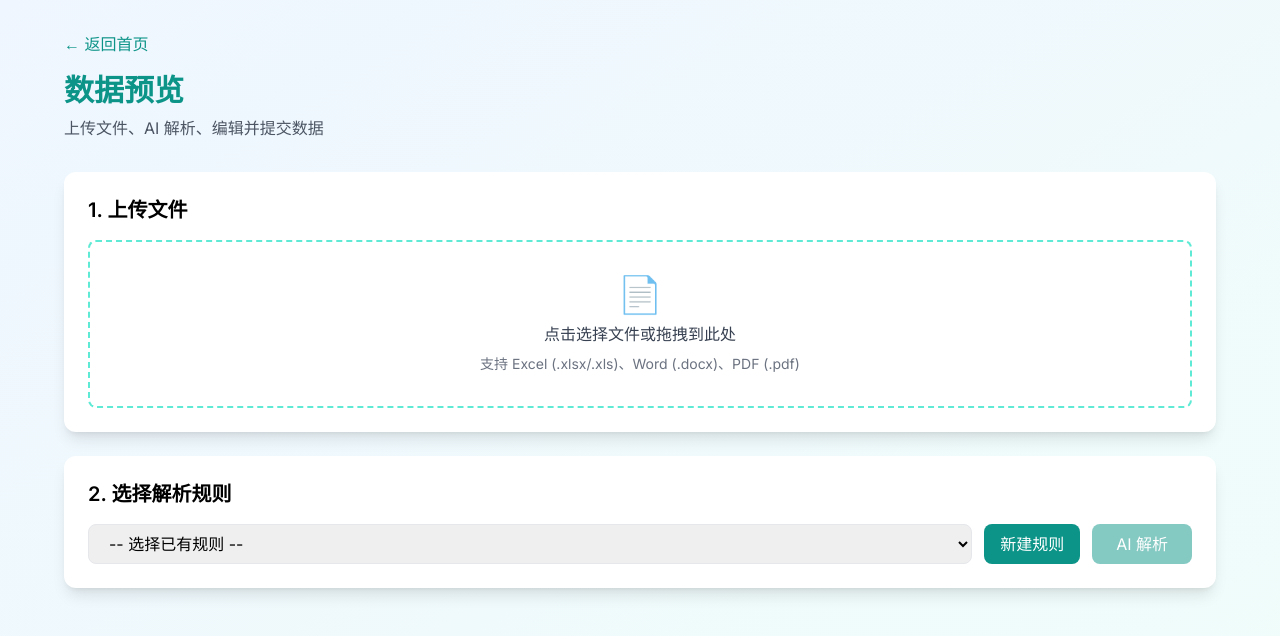
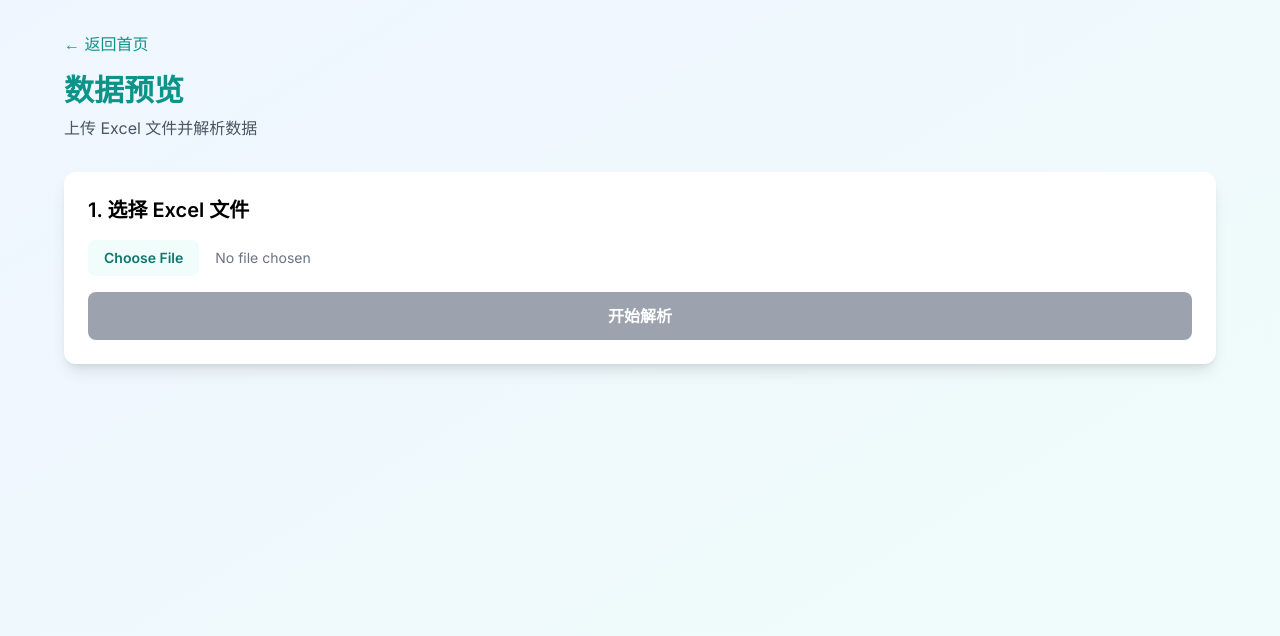
Before and after one commit to qizihua1/code20200605, a Next.js app: page /preview in a window 1280 px wide. Shown: the top 636 px of the page. Built offline with nearby package versions, Linux system fonts and the light colour scheme.

Commit message:
fix: simplify upload UI with native input and alerts

```diff
--- a/app/preview/page.tsx
+++ b/app/preview/page.tsx
@@ -2,7 +2,7 @@
 
 import { useState } from 'react'
 import { useRouter } from 'next/navigation'
-import { toast } from 'sonner'
+import { Toaster } from 'sonner'
 
 export default function PreviewPage() {
   const router = useRouter()
@@ -10,149 +10,146 @@ export default function PreviewPage() {
   const [parsing, setParsing] = useState(false)
   const [progress, setProgress] = useState(0)
   const [data, setData] = useState<any[]>([])
-  const [selectedRule, setSelectedRule] = useState('')
+  const [errors, setErrors] = useState<any[]>([])
 
-  const handleFileSelect = (e: React.ChangeEvent<HTMLInputElement>) => {
-    if (e.target.files && e.target.files[0]) {
-      setFile(e.target.files[0])
+  const handleFileChange = (e: React.ChangeEvent<HTMLInputElement>) => {
+    const selectedFile = e.target.files?.[0]
+    if (selectedFile) {
+      setFile(selectedFile)
+      console.log('文件已选择:', selectedFile.name, selectedFile.size, selectedFile.type)
     }
   }
 
   const handleUpload = async () => {
+    console.log('=== 开始上传 ===')
+
     if (!file) {
-      toast.error('请选择文件')
-      console.error('No file selected')
+      alert('请先选择文件！')
       return
     }
 
-    console.log('Starting upload:', file.name, file.size, file.type)
+    console.log('上传文件:', file.name)
     setParsing(true)
     setProgress(10)
+    setErrors([])
 
     try {
       const formData = new FormData()
       formData.append('file', file)
-      if (selectedRule) formData.append('ruleId', selectedRule)
 
-      console.log('Sending request to /api/parse...')
-      setProgress(30)
+      console.log('发送请求...')
+      setProgress(40)
 
       const res = await fetch('/api/parse', {
         method: 'POST',
         body: formData
       })
 
-      console.log('Response status:', res.status, res.statusText)
-      setProgress(60)
+      console.log('响应状态:', res.status)
+      setProgress(70)
 
       const result = await res.json()
-      console.log('Response data:', result)
-
+      console.log('完整响应:', result)
       setProgress(100)
 
       if (!res.ok) {
         const errorMsg = result.error || result.hint || '解析失败'
-        toast.error(errorMsg)
+        alert(errorMsg)
         setParsing(false)
         return
       }
 
       setData(result.data || [])
-      toast.success(`解析成功：有效${result.validCount}条，错误${result.errors?.length || 0}条`)
+      setErrors(result.errors || [])
 
-      if (result.errors?.length > 0) {
-        result.errors.forEach((err: any) => {
-          toast.error(`第${err.rowIndex}行：${err.message}`)
-        })
-      }
+      const successMsg = `解析成功！\n有效数据：${result.validCount}条\n错误：${result.errors?.length || 0}条`
+      alert(successMsg)
 
       setParsing(false)
     } catch (error: any) {
-      console.error('Upload error:', error)
+      console.error('上传错误:', error)
+      alert('解析失败：' + error.message)
       setParsing(false)
-      toast.error('解析失败：' + (error.message || '网络错误'))
     }
   }
 
   return (
     <div className="min-h-screen bg-gradient-to-br from-blue-50 to-teal-50 p-8">
+      <Toaster position="top-center" richColors />
+
       <div className="max-w-6xl mx-auto">
         <header className="mb-8">
           <a href="/" className="text-teal-600 hover:underline mb-4 inline-block">← 返回首页</a>
           <h1 className="text-3xl font-bold text-teal-600 mb-2">数据预览</h1>
-          <p className="text-gray-600">上传文件、AI 解析、编辑并提交数据</p>
+          <p className="text-gray-600">上传 Excel 文件并解析数据</p>
         </header>
 
         {/* 文件上传 */}
         <div className="bg-white rounded-xl shadow-lg p-6 mb-6">
-          <h2 className="text-xl font-semibold mb-4">1. 上传文件</h2>
-          <div className="border-2 border-dashed border-teal-300 rounded-lg p-8 text-center">
+          <h2 className="text-xl font-semibold mb-4">1. 选择 Excel 文件</h2>
+          <div className="space-y-4">
             <input
               type="file"
-              accept=".xlsx,.xls,.docx,.pdf"
-              onChange={handleFileSelect}
-              className="hidden"
-              id="file-upload"
+              accept=".xlsx,.xls"
+              onChange={handleFileChange}
+              className="block w-full text-sm text-gray-500
+                file:mr-4 file:py-2 file:px-4
+                file:rounded-lg file:border-0
+                file:text-sm file:font-semibold
+                file:bg-teal-50 file:text-teal-700
+                hover:file:bg-teal-100"
+              id="file-input"
             />
-            <label htmlFor="file-upload" className="cursor-pointer">
-              <div className="text-teal-600 text-4xl mb-2">📄</div>
-              <div className="text-gray-700 font-medium">
-                {file ? file.name : '点击选择文件或拖拽到此处'}
+
+            {file && (
+              <div className="bg-teal-50 border border-teal-200 rounded-lg p-4">
+                <p className="text-teal-800 font-medium">已选择的文件:</p>
+                <p className="text-teal-700">📄 {file.name}</p>
+                <p className="text-teal-600 text-sm">大小：{(file.size / 1024).toFixed(2)} KB</p>
               </div>
-              <div className="text-sm text-gray-500 mt-2">
-                支持 Excel (.xlsx/.xls)、Word (.docx)、PDF (.pdf)
-              </div>
-            </label>
-          </div>
-        </div>
+            )}
 
-        {/* 规则选择 */}
-        <div className="bg-white rounded-xl shadow-lg p-6 mb-6">
-          <h2 className="text-xl font-semibold mb-4">2. 选择解析规则</h2>
-          <div className="flex gap-3">
-            <select
-              value={selectedRule}
-              onChange={(e) => setSelectedRule(e.target.value)}
-              className="flex-1 border rounded-lg px-4 py-2 focus:ring-2 focus:ring-teal-500"
-            >
-              <option value="">-- 选择已有规则 --</option>
-              <option value="1">标准出库单模板</option>
-              <option value="2">矩阵转置模板</option>
-            </select>
-            <a
-              href="/rules"
-              className="px-4 py-2 bg-teal-600 text-white rounded-lg hover:bg-teal-700 inline-block text-center"
-            >
-              新建规则
-            </a>
             <button
               onClick={handleUpload}
               disabled={!file || parsing}
-              className="px-6 py-2 bg-teal-600 text-white rounded-lg hover:bg-teal-700 disabled:opacity-50"
+              className={`w-full py-3 px-6 rounded-lg font-semibold text-white transition-all
+                ${!file || parsing
+                  ? 'bg-gray-400 cursor-not-allowed'
+                  : 'bg-teal-600 hover:bg-teal-700 hover:shadow-lg'
+                }`}
             >
-              {parsing ? '解析中...' : 'AI 解析'}
+              {parsing ? `解析中... ${progress}%` : '开始解析'}
             </button>
-          </div>
 
-          {parsing && (
-            <div className="mt-4">
-              <div className="w-full bg-gray-200 rounded-full h-2">
+            {parsing && (
+              <div className="w-full bg-gray-200 rounded-full h-3">
                 <div
-                  className="bg-teal-600 h-2 rounded-full transition-all duration-300"
+                  className="bg-teal-600 h-3 rounded-full transition-all duration-300"
                   style={{ width: `${progress}%` }}
                 />
               </div>
-              <div className="text-sm text-gray-600 mt-2 text-center">
-                正在解析文件... {progress}%
-              </div>
-            </div>
-          )}
+            )}
+          </div>
         </div>
 
         {/* 数据预览 */}
         {data.length > 0 && (
           <div className="bg-white rounded-xl shadow-lg p-6">
-            <h2 className="text-xl font-semibold mb-4">3. 预览与编辑</h2>
+            <h2 className="text-xl font-semibold mb-4">2. 解析结果</h2>
+
+            {errors.length > 0 && (
+              <div className="bg-red-50 border border-red-200 rounded-lg p-4 mb-4">
+                <h3 className="font-semibold text-red-800 mb-2">发现 {errors.length} 个错误:</h3>
+                <ul className="space-y-1">
+                  {errors.map((err, i) => (
+                    <li key={i} className="text-red-700 text-sm">
+                      第{err.rowIndex}行：{err.field} - {err.message}
+                    </li>
+                  ))}
+                </ul>
+              </div>
+            )}
+
             <div className="overflow-x-auto">
               <table className="w-full border">
                 <thead className="bg-gray-50">
@@ -165,10 +162,10 @@ export default function PreviewPage() {
                   </tr>
                 </thead>
                 <tbody>
-                  {data.map((row: any, index) => (
+                  {data.map((row, index) => (
                     <tr key={index} className="hover:bg-gray-50">
-                      <td className="border p-2">{row.externalCode}</td>
-                      <td className="border p-2">{row.storeName}</td>
+                      <td className="border p-2">{row.externalCode || '-'}</td>
+                      <td className="border p-2">{row.storeName || '-'}</td>
                       <td className="border p-2">{row.skuCode}</td>
                       <td className="border p-2">{row.skuName}</td>
                       <td className="border p-2">{row.quantity}</td>
@@ -177,14 +174,10 @@ export default function PreviewPage() {
                 </tbody>
               </table>
             </div>
-            <div className="flex gap-3 mt-4">
-              <button className="px-6 py-2 bg-teal-600 text-white rounded-lg hover:bg-teal-700">
-                提交下单
-              </button>
-              <button className="px-6 py-2 bg-green-600 text-white rounded-lg hover:bg-green-700">
-                导出 Excel
-              </button>
-            </div>
+
+            <p className="mt-4 text-center text-gray-600">
+              共 {data.length} 条数据
+            </p>
           </div>
         )}
       </div>
```
